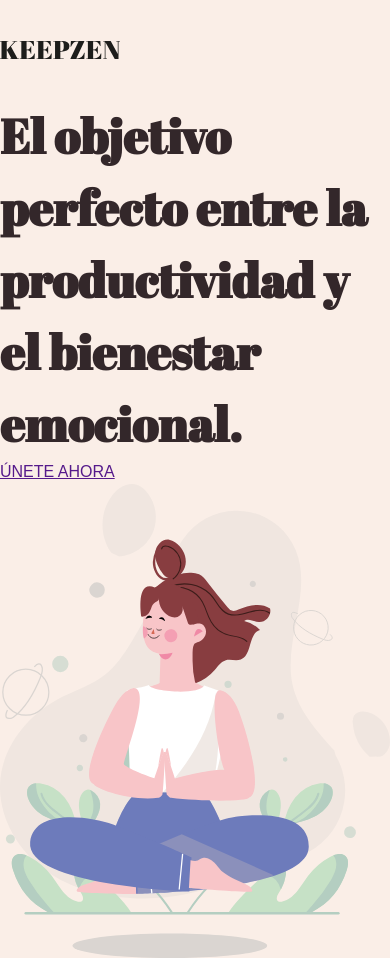
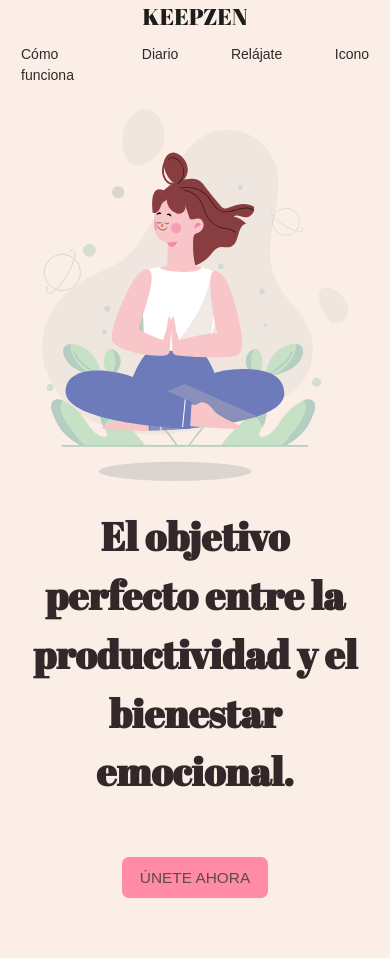
Before and after one commit to deladaw/KEEPZEN, a PHP site: page / in a window 390 px wide; the page is wider, and only the part inside the window is pictured. After the commit the page ends 898 px from the top of that part, so only its background shows below. Run offline with PHP 8.4, Linux system fonts and the light colour scheme; some libraries are stand-ins or nearby versions; some web fonts are replaced.

Commit message:
Añadido NAV y HEADER, ambos con responsive.  Añdidas todas las variables de SASS

```diff
--- a/index.html
+++ b/index.html
@@ -1,5 +1,5 @@
 <!DOCTYPE html>
-<html lang="en">
+<html lang="es">
   <head>
     <meta charset="UTF-8" />
     <meta http-equiv="X-UA-Compatible" content="IE=edge" />
@@ -12,9 +12,10 @@
       crossorigin="anonymous"
     />
 
-    <title>Document</title>
+    <title>KeepZen - Tu diario de paz</title>
   </head>
   <body>
+    <!-- NAV -->
     <nav class="nav">
       <div class="nav__container">
         <img
@@ -30,6 +31,7 @@
         </ul>
       </div>
     </nav>
+    <!-- HEADER -->
     <header class="header">
       <div class="header__container">
         <div class="header__title">
@@ -39,7 +41,11 @@
           </h1>
           <a href="" class="btn">ÚNETE AHORA</a>
         </div>
-        <img src="img/landing_page/hero_girl_mindfullness.svg" alt="" />
+        <img
+          class="header__img"
+          src="img/landing_page/hero_girl_mindfullness.svg"
+          alt=""
+        />
       </div>
     </header>
   </body>
--- a/sass/ABSTRACT/_media-querys.scss
+++ b/sass/ABSTRACT/_media-querys.scss
@@ -0,0 +1,5 @@
+@media screen and (max-width: 860px) {
+  html {
+    font-size: 14px !important;
+  }
+}
--- a/sass/ABSTRACT/_variables.scss
+++ b/sass/ABSTRACT/_variables.scss
@@ -1,7 +1,12 @@
 //MEDIDAS:
 $anchura: 71.25rem;
 $center: 0 auto;
-$bordeEstandar: 8px;
+$bordeEstandar: 0.5rem;
+$paddingXS: 0.5rem;
+$paddingSM: 0.75rem;
+$paddingMD: 1.5rem;
+$paddingLG: 1.875rem;
+$paddingXL: 2.625rem;
 
 //COLORES:
 $colorPrincipalSalmon: #ff8ba7;
--- a/sass/COMPONENTS/_buttons.scss
+++ b/sass/COMPONENTS/_buttons.scss
@@ -0,0 +1,30 @@
+// Botón base
+%boton {
+  display: inline-block;
+  padding: 0.625rem 1.25rem;
+  font-size: 1.1rem;
+  text-align: center;
+  text-decoration: none;
+  border-radius: $bordeEstandar;
+  color: $colorTipoCuerpo;
+  cursor: pointer;
+  background-color: $colorPrincipalSalmon;
+
+  &:hover {
+    background-color: $colorSecundarioRosa;
+  }
+}
+
+//boton principal
+.btn {
+  @extend %boton;
+  //Botón secundario
+  &--secondary {
+    @extend %boton;
+    background-color: $colorTerciarioVerde;
+
+    &:hover {
+      color: $colorBlancoRoto;
+    }
+  }
+}
--- a/sass/COMPONENTS/_headings.scss
+++ b/sass/COMPONENTS/_headings.scss
@@ -1,7 +1,7 @@
 .heading-primary {
   color: $colorTipoHeadings;
   font-family: $fuenteHeadings;
-  font-size: 3rem;
+  font-size: 2.8rem;
   font-weight: 600;
   letter-spacing: 1.5%;
 }
--- a/sass/LAYOUT/_header.scss
+++ b/sass/LAYOUT/_header.scss
@@ -0,0 +1,44 @@
+.header {
+  &__container {
+    max-width: $anchura;
+    margin: $center;
+    display: flex;
+    gap: 1.875rem;
+    justify-content: space-between;
+    padding-top: $paddingMD;
+    padding-bottom: $paddingMD;
+  }
+  &__img {
+    width: 100%;
+    max-width: 21.875rem;
+    min-width: 15.625rem;
+  }
+  &__title {
+    display: flex;
+    gap: 4rem;
+    justify-content: center;
+    flex-direction: column;
+    //Para que el botón mida lo justo y no se expanda al 100%
+    align-items: baseline;
+
+    .heading-primary {
+      width: 100%;
+      max-width: 35.5rem;
+    }
+  }
+
+  @include mv(704px) {
+    .header__container {
+      flex-direction: column-reverse;
+    }
+    .header__img {
+      align-self: center;
+    }
+    .header__title {
+      align-items: center;
+      .heading-primary {
+        text-align: center;
+      }
+    }
+  }
+}
--- a/sass/LAYOUT/_nav.scss
+++ b/sass/LAYOUT/_nav.scss
@@ -1,20 +1,22 @@
 .nav {
   &__container {
-    width: $anchura;
+    max-width: $anchura;
     margin: $center;
     align-items: center;
     display: flex;
     justify-content: space-between;
-    min-height: 100px;
+    min-height: 6.25rem;
+    width: 100%;
   }
 
   &__logo {
-    max-width: 120px;
+    max-width: 7.5rem;
   }
 
   &__list {
     display: flex;
-    gap: 60px;
+    gap: 3.75rem;
+
     &-item {
       list-style: none;
       a {
@@ -23,4 +25,17 @@
       }
     }
   }
+
+  @include mv(585px) {
+    .nav__container {
+      flex-direction: column;
+      justify-content: center;
+      gap: 1.3rem;
+      padding-top: $paddingXS;
+    }
+    .nav__list {
+      //Hay veces que tengo que ponerle esto porque me sale padding automático.
+      padding-left: 0;
+    }
+  }
 }
--- a/sass/main.css
+++ b/sass/main.css
@@ -66,10 +66,32 @@ h6 {
   isolation: isolate;
 }
 
+.btn--secondary, .btn {
+  display: inline-block;
+  padding: 0.625rem 1.25rem;
+  font-size: 1.1rem;
+  text-align: center;
+  text-decoration: none;
+  border-radius: 0.5rem;
+  color: #594a4e;
+  cursor: pointer;
+  background-color: #ff8ba7;
+}
+.btn--secondary:hover, .btn:hover {
+  background-color: #ffc6c7;
+}
+
+.btn--secondary {
+  background-color: #c3f0ca;
+}
+.btn--secondary:hover {
+  color: #fffffe;
+}
+
 .heading-primary {
   color: #33272a;
   font-family: "Abril Fatface", cursive;
-  font-size: 3rem;
+  font-size: 2.8rem;
   font-weight: 600;
   letter-spacing: 1.5%;
 }
@@ -115,19 +137,20 @@ h6 {
 }
 
 .nav__container {
-  width: 71.25rem;
+  max-width: 71.25rem;
   margin: 0 auto;
   align-items: center;
   display: flex;
   justify-content: space-between;
-  min-height: 100px;
+  min-height: 6.25rem;
+  width: 100%;
 }
 .nav__logo {
-  max-width: 120px;
+  max-width: 7.5rem;
 }
 .nav__list {
   display: flex;
-  gap: 60px;
+  gap: 3.75rem;
 }
 .nav__list-item {
   list-style: none;
@@ -135,6 +158,57 @@ h6 {
 .nav__list-item a {
   text-decoration: none;
   color: #33272a;
+}
+@media screen and (max-width: 585px) {
+  .nav .nav__container {
+    flex-direction: column;
+    justify-content: center;
+    gap: 1.3rem;
+    padding-top: 0.5rem;
+  }
+  .nav .nav__list {
+    padding-left: 0;
+  }
+}
+
+.header__container {
+  max-width: 71.25rem;
+  margin: 0 auto;
+  display: flex;
+  gap: 1.875rem;
+  justify-content: space-between;
+  padding-top: 1.5rem;
+  padding-bottom: 1.5rem;
+}
+.header__img {
+  width: 100%;
+  max-width: 21.875rem;
+  min-width: 15.625rem;
+}
+.header__title {
+  display: flex;
+  gap: 4rem;
+  justify-content: center;
+  flex-direction: column;
+  align-items: baseline;
+}
+.header__title .heading-primary {
+  width: 100%;
+  max-width: 35.5rem;
+}
+@media screen and (max-width: 704px) {
+  .header .header__container {
+    flex-direction: column-reverse;
+  }
+  .header .header__img {
+    align-self: center;
+  }
+  .header .header__title {
+    align-items: center;
+  }
+  .header .header__title .heading-primary {
+    text-align: center;
+  }
 }
 
 .grid {
@@ -181,6 +255,13 @@ h6 {
   grid-auto-flow: dense;
 }
 
+@media screen and (max-width: 860px) {
+  html {
+    font-size: 14px !important;
+  }
+}
 body {
   background-color: #faeee7;
+  padding-left: 1.5rem;
+  padding-right: 1.5rem;
 }/*# sourceMappingURL=main.css.map */
--- a/sass/main.scss
+++ b/sass/main.scss
@@ -1,5 +1,4 @@
 @import "abstract/variables";
-@import "abstract/media-querys";
 @import "abstract/mixins";
 @import "base/typography";
 @import "base/reset";
@@ -11,7 +10,10 @@
 @import "layout/footer";
 @import "layout/grid";
 @import "pages/landing_home";
+@import "abstract/media-querys";
 
 body {
   background-color: $colorBackground;
+  padding-left: $paddingMD;
+  padding-right: $paddingMD;
 }
```
Also changed, not shown: 1 other file.
